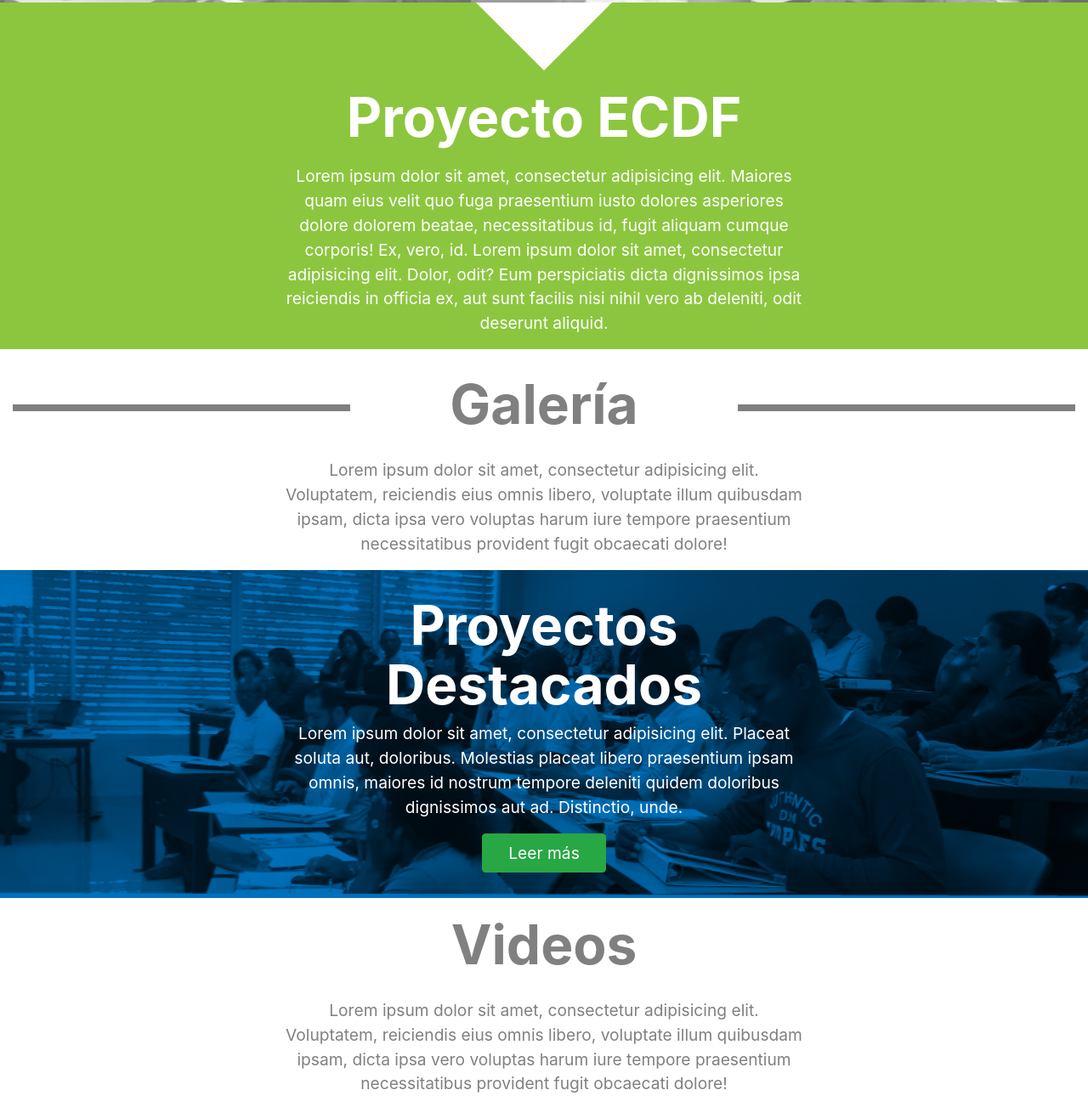
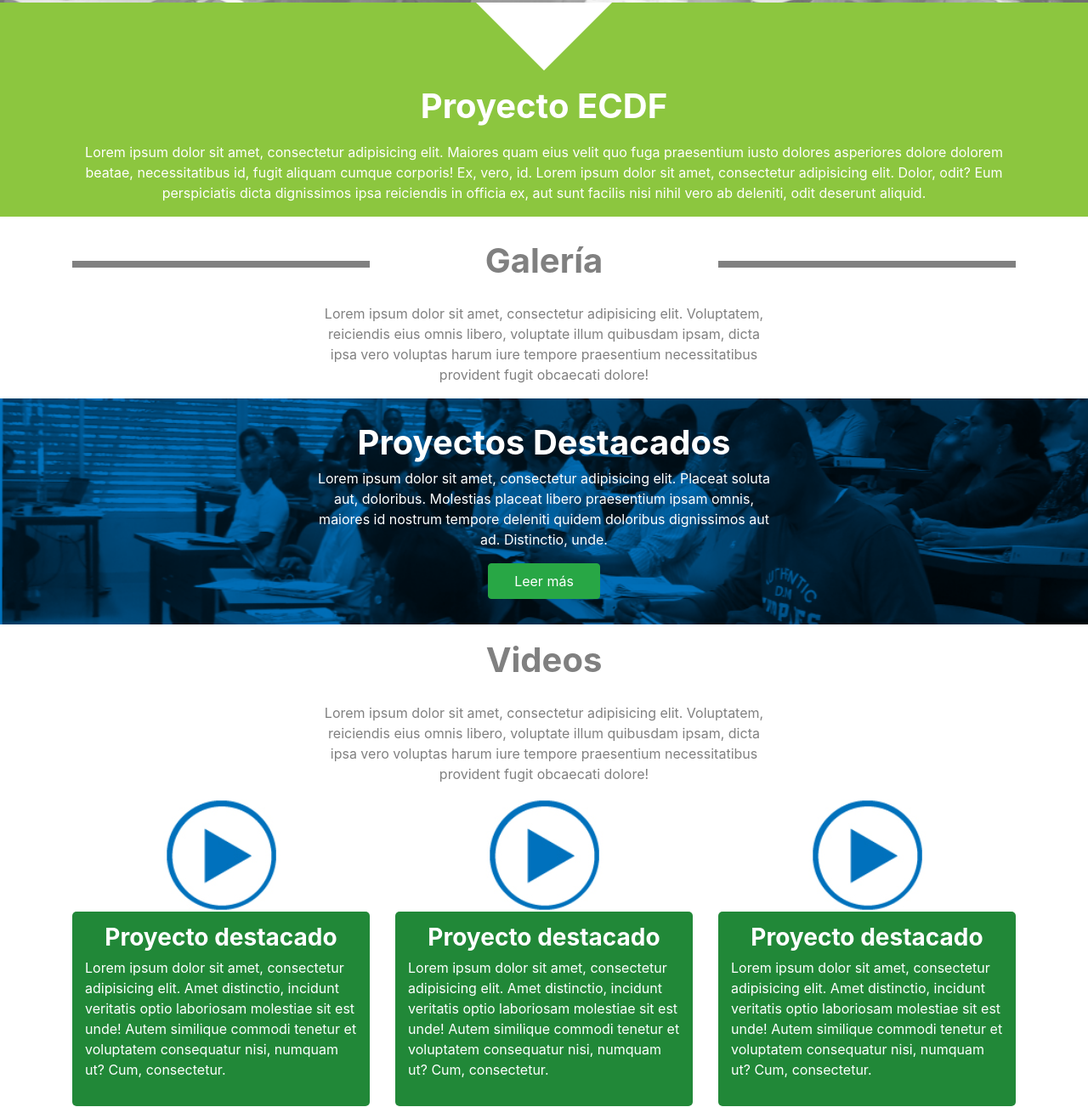
Before and after one commit to coordead/ecdf, a plain HTML site: page index.html in a window 1280 px wide. Shown: the part 543-1846 px from the top of the page at 85% size. Drawn offline with nearby package versions, Linux system fonts and the light colour scheme.

Commit message:
Modificación de estilos

```diff
--- a/css/styles.css
+++ b/css/styles.css
@@ -39,15 +39,14 @@
 .back-green h1{
 	margin-top: 20px;
 	margin-bottom: 20px;
-	font-size: 4em;
 	font-weight: bold;
 	color: #fff;
 }
 .back-green p{
 	color: #fff;
-	font-size: 1.2em;
 }
 .triangulo{
+	margin: 0 auto;
     width: 0;
     height: 0;
     border-left: 80px solid transparent;
@@ -60,7 +59,6 @@
 }
 .galeria h1{
 	color: grey;
-	font-size: 4em;
 	font-weight: bold;
 }
 .galeria hr{
@@ -68,7 +66,6 @@
 }
 p{
 	color: grey;
-	font-size: 1.2em;
 }
 .destacados{
 	background-image: url(../img/banner_5.png);
@@ -80,7 +77,6 @@ p{
 }
 .destacados h1{
 	color: #fff;
-	font-size: 4em;
 	font-weight: bold;
 }
 .destacados p{
@@ -88,7 +84,6 @@ p{
 }
 .destacados a{
 	padding: 10px 30px 10px 30px;
-	font-size: 1.2em;
 	color: #fff;
 }
 .videos{
@@ -96,7 +91,6 @@ p{
 }
 .videos h1{
 	color: grey;
-	font-size: 4em;
 	font-weight: bold;
 }
 .descripcion{
@@ -107,10 +101,8 @@ p{
 }
 .descripcion h3{
 	color: #fff;
-	font-size: 1.5em;
 	font-weight: bold;
 }
 .descripcion p{
 	color: #fff;
-	font-size: 1em;
 }
--- a/index.html
+++ b/index.html
@@ -44,31 +44,35 @@
 
 
 	<div class="container-fluid  back-green">
+		<div class="container">
 			<div class="row justify-content-center">
-			<div class="col-">
+				<div class="col">
 					<div class="triangulo"></div>
 				</div>
 			</div>
 			<div class="row justify-content-center">
-			<div class="col-">
+				<div class="col">
 					<h1 class="text-center">Proyecto ECDF</h1>
 				</div>
 			</div>
+		</div>
+		<div class="container">
 			<div class="row justify-content-center">
-			<div class="col-6">
+				<div class="col">
 					<p class="text-center">
 						Lorem ipsum dolor sit amet, consectetur adipisicing elit. Maiores quam eius velit quo fuga praesentium iusto dolores asperiores dolore dolorem beatae, necessitatibus id, fugit aliquam cumque corporis! Ex, vero, id. Lorem ipsum dolor sit amet, consectetur adipisicing elit. Dolor, odit? Eum perspiciatis dicta dignissimos ipsa reiciendis in officia ex, aut sunt facilis nisi nihil vero ab deleniti, odit deserunt aliquid.
 					</p>
 				</div>
 			</div>
 		</div>
+	</div>
 
 	<!-- GALERIA -->
-	<div class="container-fluid">
+	<div class="container">
 		<div class="row galeria align-items-center">
-			<div class="col-4 "><hr></div>
-			<div class="col-4 text-center"><h1>Galería</h1></div>
-			<div class="col-4"><hr></div>
+			<div class="col "><hr></div>
+			<div class="col text-center"><h1>Galería</h1></div>
+			<div class="col"><hr></div>
 		</div>
 		<div class="row justify-content-center">
 			<div class="col-6">
@@ -79,6 +83,7 @@
 
 	<!-- PROYECTOS DESTACADOS -->
 	<div class="container-fluid destacados">
+		<div class="container">
 			<div class="row justify-content-center">
 				<div class="col-6 text-center">
 					<h1>Proyectos Destacados</h1>
@@ -87,9 +92,10 @@
 				</div>
 			</div>
 		</div>
+	</div>
 
 	<!-- VIDEOS -->
-	<div class="container-fluid">
+	<div class="container">
 		<div class="row videos justify-content-center">
 			<div class="col- text-center"><h1>Videos</h1></div>
 		</div>
@@ -99,7 +105,7 @@
 			</div>
 		</div>
 		<div class="row align-items-center">
-			<div class="col-4">
+			<div class="col">
 				<div class="text-center">
 					<img src="img/videos.png" alt="">
 				</div>
@@ -108,7 +114,7 @@
 					<p>Lorem ipsum dolor sit amet, consectetur adipisicing elit. Amet distinctio, incidunt veritatis optio laboriosam molestiae sit est unde! Autem similique commodi tenetur et voluptatem consequatur nisi, numquam ut? Cum, consectetur.</p>
 				</div>
 			</div>
-			<div class="col-4">
+			<div class="col">
 				<div class="text-center">
 					<img src="img/videos.png" alt="">
 				</div>
@@ -117,7 +123,7 @@
 					<p>Lorem ipsum dolor sit amet, consectetur adipisicing elit. Amet distinctio, incidunt veritatis optio laboriosam molestiae sit est unde! Autem similique commodi tenetur et voluptatem consequatur nisi, numquam ut? Cum, consectetur.</p>
 				</div>
 			</div>
-			<div class="col-4">
+			<div class="col">
 				<div class="text-center">
 					<img src="img/videos.png" alt="">
 				</div>
```
Lines whose indentation alone changed are shown as unchanged.
